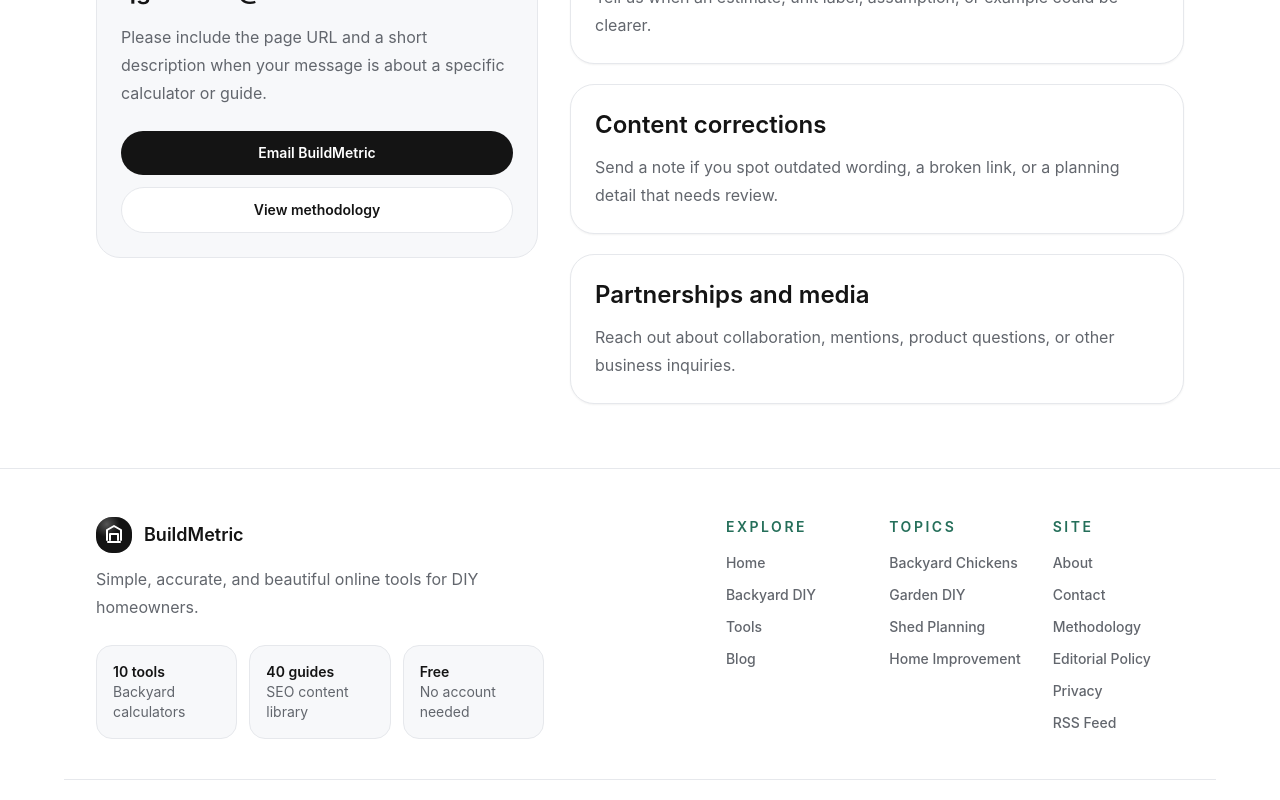
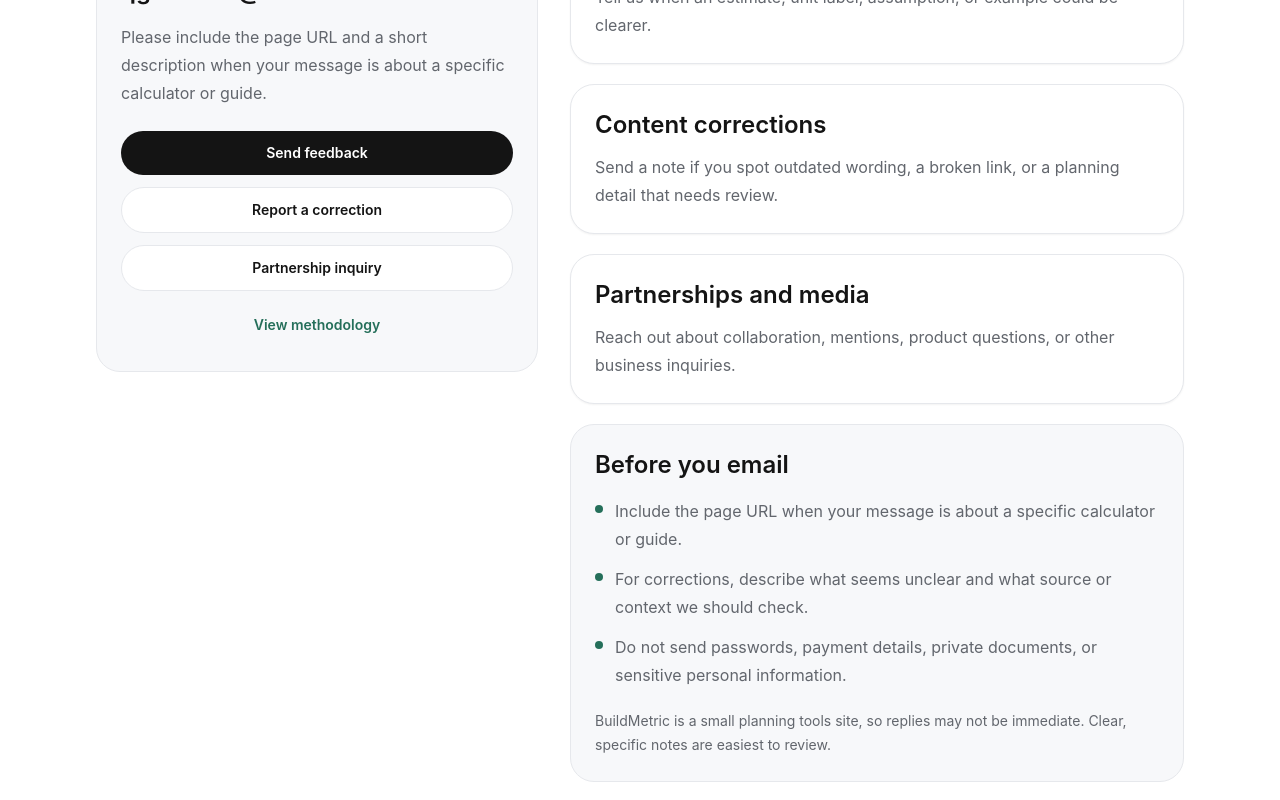
Before and after one commit to bcd736710-sketch/buildmetric, a Next.js app: page /contact in a window 1280 px wide. Shown: the part 620-1420 px from the top of the page. Built offline with nearby package versions, Linux system fonts and the light colour scheme; no server answers.

Commit message:
Improve contact experience

```diff
--- a/app/contact/page.tsx
+++ b/app/contact/page.tsx
@@ -35,6 +35,30 @@ const contactReasons = [
     description:
       "Reach out about collaboration, mentions, product questions, or other business inquiries.",
   },
+];
+
+const emailActions = [
+  {
+    label: "Send feedback",
+    subject: "BuildMetric feedback",
+    primary: true,
+  },
+  {
+    label: "Report a correction",
+    subject: "BuildMetric correction",
+    primary: false,
+  },
+  {
+    label: "Partnership inquiry",
+    subject: "BuildMetric partnership inquiry",
+    primary: false,
+  },
+];
+
+const contactNotes = [
+  "Include the page URL when your message is about a specific calculator or guide.",
+  "For corrections, describe what seems unclear and what source or context we should check.",
+  "Do not send passwords, payment details, private documents, or sensitive personal information.",
 ];
 
 const jsonLd = {
@@ -92,16 +116,23 @@ export default function ContactPage() {
               Please include the page URL and a short description when your
               message is about a specific calculator or guide.
             </p>
-            <div className="mt-6 flex flex-col gap-3">
-              <a
-                href={`mailto:${siteConfig.contactEmail}?subject=BuildMetric%20feedback`}
-                className="inline-flex justify-center rounded-full bg-ink px-5 py-3 text-sm font-semibold text-white transition hover:bg-brand-dark focus-visible:outline-none focus-visible:ring-4 focus-visible:ring-brand/20"
-              >
-                Email BuildMetric
-              </a>
+            <div className="mt-6 grid gap-3">
+              {emailActions.map((action) => (
+                <a
+                  key={action.subject}
+                  href={`mailto:${siteConfig.contactEmail}?subject=${encodeURIComponent(action.subject)}`}
+                  className={
+                    action.primary
+                      ? "inline-flex justify-center rounded-full bg-ink px-5 py-3 text-sm font-semibold text-white transition hover:bg-brand-dark focus-visible:outline-none focus-visible:ring-4 focus-visible:ring-brand/20"
+                      : "inline-flex justify-center rounded-full border border-line bg-white px-5 py-3 text-sm font-semibold text-ink transition hover:border-ink focus-visible:outline-none focus-visible:ring-4 focus-visible:ring-brand/20"
+                  }
+                >
+                  {action.label}
+                </a>
+              ))}
               <Link
                 href="/methodology"
-                className="inline-flex justify-center rounded-full border border-line bg-white px-5 py-3 text-sm font-semibold text-ink transition hover:border-ink focus-visible:outline-none focus-visible:ring-4 focus-visible:ring-brand/20"
+                className="inline-flex justify-center rounded-full px-4 py-3 text-sm font-semibold text-brand transition hover:text-ink focus-visible:outline-none focus-visible:ring-4 focus-visible:ring-brand/20"
               >
                 View methodology
               </Link>
@@ -122,6 +153,23 @@ export default function ContactPage() {
                 </p>
               </div>
             ))}
+            <div className="rounded-3xl border border-line bg-surface p-6">
+              <h2 className="text-2xl font-semibold text-ink">
+                Before you email
+              </h2>
+              <ul className="mt-4 grid gap-3">
+                {contactNotes.map((note) => (
+                  <li key={note} className="flex gap-3 leading-7 text-muted">
+                    <span className="mt-2 h-2 w-2 shrink-0 rounded-full bg-brand" />
+                    <span>{note}</span>
+                  </li>
+                ))}
+              </ul>
+              <p className="mt-5 text-sm leading-6 text-muted">
+                BuildMetric is a small planning tools site, so replies may not
+                be immediate. Clear, specific notes are easiest to review.
+              </p>
+            </div>
           </div>
         </Container>
       </section>
--- a/components/header.tsx
+++ b/components/header.tsx
@@ -35,6 +35,12 @@ export function Header() {
           >
             Blog
           </Link>
+          <Link
+            className="rounded-full px-2 py-1 text-sm font-medium text-muted transition hover:text-ink focus-visible:outline-none focus-visible:ring-4 focus-visible:ring-brand/20"
+            href="/contact"
+          >
+            Contact
+          </Link>
         </nav>
       </Container>
     </header>
```
